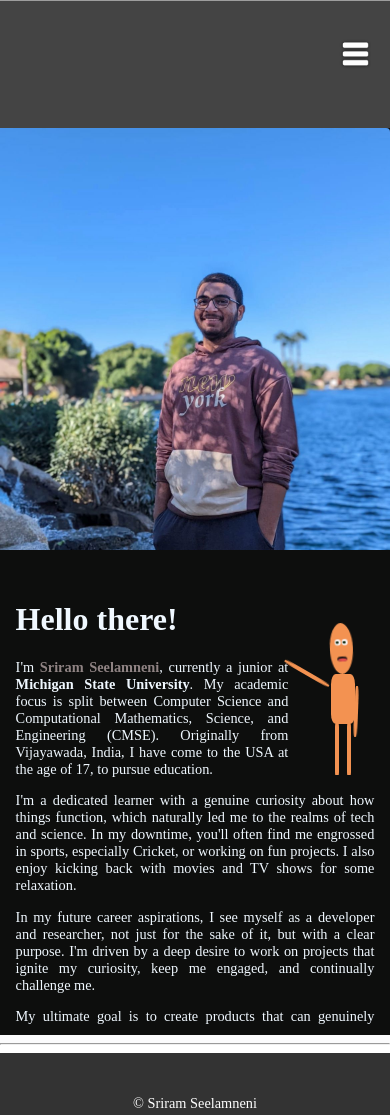
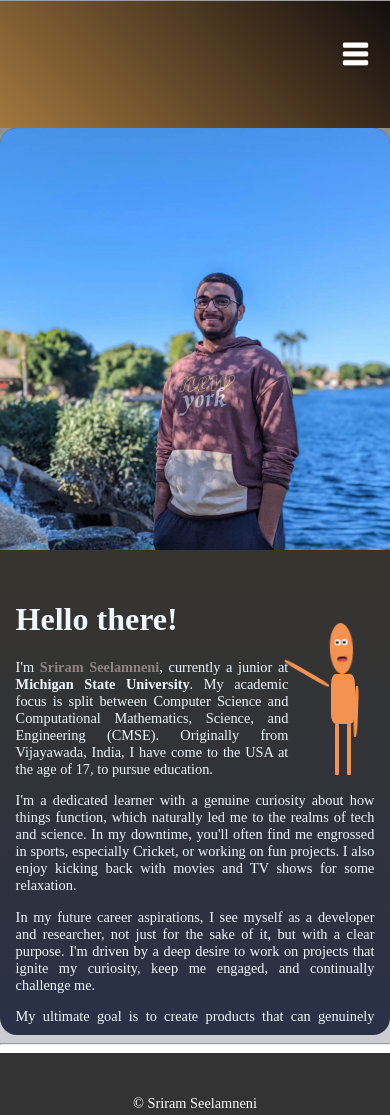
Before and after one commit to sri0606/sri0606.github.io, a plain HTML site: page index.html in a window 390 px wide. Shown: the part 100-1215 px from the top of the page. Drawn offline with Linux system fonts and the light colour scheme; grey boxes are pictures that could not be loaded.

Commit message:
Updated color themes and scroll bar design

```diff
--- a/static/main/css/main.css
+++ b/static/main/css/main.css
@@ -1,7 +1,7 @@
 /* Block */
 .main {
     padding: 3vw;
-    background-color: rgb(251, 251, 252);
+    background: linear-gradient(#8f8e91,#cbcdd3);
     color: aliceblue;
 }
 
@@ -28,12 +28,13 @@ h1,.h1{
 .content-row {
     display: flex;
     flex-direction: row;
-    max-height: 60vh;
-    max-width: 90vw;
+    max-height: 75vh;
+    max-width: 95vw;
     margin: 0 auto;
     overflow: hidden;
     align-items: center;
-    background-color: rgb(13, 14, 13);
+    border-radius: 2vh;
+    background: linear-gradient(rgb(65, 55, 23),#2a3147);
 }
 
 /* Element Modifier */
@@ -54,7 +55,7 @@ h1,.h1{
     padding: 5vh;
     overflow-y: auto;
     text-align: justify;
-    max-height: 50vh;
+    max-height: 60vh;
     width:50%;
 }
 
@@ -108,3 +109,23 @@ h1,.h1{
         width:92%;
     }
 }
+/* Firefox */
+.right-column {
+    scrollbar-width: thin;
+    scrollbar-color: #3b6c81 #1f1f1f;
+  }
+
+  /* Chrome, Edge, and Safari */
+  .right-column::-webkit-scrollbar {
+    width: 0.8vw;
+  }
+
+  .right-column::-webkit-scrollbar-track {
+    background: inherit;
+  }
+
+  .right-column::-webkit-scrollbar-thumb {
+    background-color: #0b0f0f;
+    border-radius: 2vh;
+    border: 0.2vw ridge #6b4d1f;
+  }
--- a/static/main/css/navbar.css
+++ b/static/main/css/navbar.css
@@ -1,6 +1,6 @@
 /* Navbar styles */
 .navbar {
-    background-color: #444;
+    background: linear-gradient(45deg, #a3773e,#130e0e);
     color: white;
     display: flex;
     justify-content: space-between;
@@ -89,7 +89,7 @@
 }
 
 .menu-button {
-    background-color: #444;
+    background-color:inherit;
     padding: 1vw;
     width:8vw;
     height: 6vh;
@@ -102,7 +102,7 @@
 
   /* Dropdown button on hover & focus */
   .dropbtn:hover, .dropbtn:focus {
-    background-color: #2980B9;
+    background-color: #b1850d;
   }
 
   /* The container <div> - needed to position the dropdown content */
@@ -115,7 +115,7 @@
   .dropdown-content {
     display: none;
     position: absolute;
-    background-color: #111111;
+    background: linear-gradient(45deg, #2c1a02,#130e0e);
     min-width: 30vh;
     z-index: 1;
     right:0;
--- a/static/main/css/project.css
+++ b/static/main/css/project.css
@@ -1,11 +1,20 @@
 /* Block */
-.body {
-    background-color: rgb(223, 223, 217);
+.main {
+    background: linear-gradient( #545a5a,#a5a6a7);
 }
-
+.navbar {
+    background: linear-gradient(45deg, #389e99,#130e0e);
+}
+.dropdown-content {
+    background: linear-gradient(45deg, #02292c,#130e0e);
+  }
 /* Element */
 .content{
+    margin: 0 auto;
     text-align: center;
+    overflow: hidden;
+    align-items: center;
+    color: rgb(223, 223, 217);
 }
 
 
@@ -23,16 +32,20 @@ h1,.h1{
     margin: 0 auto;
     overflow: hidden;
     align-items: center;
-    background-color: rgb(13, 14, 13);
+    background: linear-gradient(#314134,#124134);
     color: rgb(223, 223, 217);
     margin-bottom: 0.5vh;
+    border-radius: 2vh;
+    /* border-top-left-radius: 2vh; */
 }
+
 
 /* Element Modifier */
 .project-image {
     flex: 1;
     overflow: hidden;
     width: 50%;
+    background-color: #130e0e;
 }
 
 .project-image img {
@@ -69,7 +82,7 @@ h1,.h1{
     }
     .content-row {
         flex-direction: column;
-        max-height: unset;
+        max-height: 100vh;
         max-width: 100%;
         margin: 0 auto;
         margin-bottom: 1vh;
@@ -107,3 +120,24 @@ h1,.h1{
         width:92%;
     }
 }
+
+/* Firefox */
+.project-description {
+    scrollbar-width: thin;
+    scrollbar-color: #3b6c81 #1f1f1f;
+  }
+
+  /* Chrome, Edge, and Safari */
+  .project-description::-webkit-scrollbar {
+    width: 1vw;
+  }
+
+  .project-description::-webkit-scrollbar-track {
+    background: inherit;
+  }
+
+  .project-description::-webkit-scrollbar-thumb {
+    background-color: #0b0f0f;
+    border-radius: 2vh;
+    border: 0.2vw ridge #1f596b;
+  }
```
Also changed, not shown: projects.html (+7 -3 lines), static/main/images/social-github.png (added), 1 other file.
